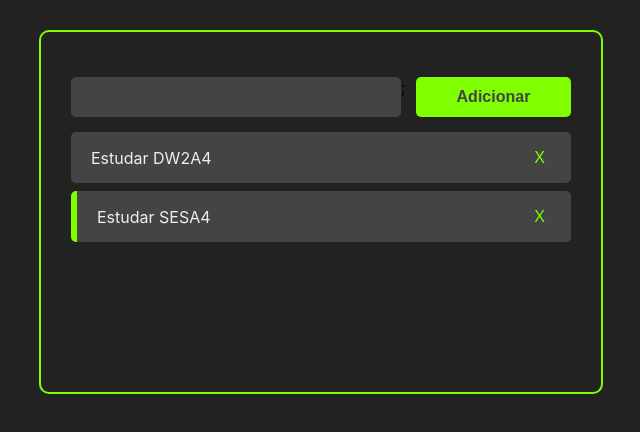
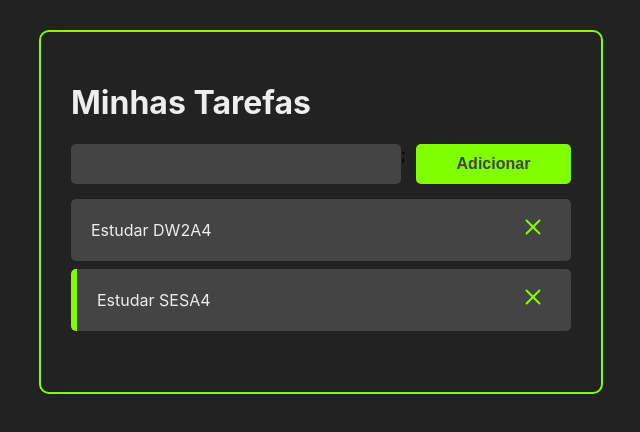
Before and after one commit to Leonardo168/2023.1.DW2A4, a React (Create React App) app: page / in a window 1280 px wide. Shown: the top 432 px of the page, without its empty margins (319-959 px from the left). Built offline with nearby package versions, Linux system fonts and the light colour scheme.

Commit message:
Ícone e Header

```diff
--- a/package.json
+++ b/package.json
@@ -8,6 +8,7 @@
     "@testing-library/user-event": "^13.5.0",
     "react": "^18.2.0",
     "react-dom": "^18.2.0",
+    "react-icons": "^4.10.1",
     "react-router-dom": "^5.3.4",
     "react-scripts": "^5.0.1",
     "uuid": "^9.0.0",
--- a/src/App.jsx
+++ b/src/App.jsx
@@ -2,8 +2,10 @@
 import {v4 as uuidv4} from "uuid";
 
 import Tasks from "./components/Tasks";
+import AddTask from "./components/AddTask";
+import Header from "./components/Header";
+
 import './App.css'
-import AddTask from "./components/AddTask";
 
 const App = () => {
   const [tasks, setTasks] = useState([
@@ -49,6 +51,7 @@
   return (
     <>
       <div className="container">
+      <Header />
         <AddTask handleTaskAddition={handleTaskAddition} />
         <Tasks
           tasks={tasks}
--- /dev/null
+++ b/src/components/Header.jsx
@@ -0,0 +1,7 @@
+import React from 'react';
+
+const Header = () => {
+    return ( <h1 style={{color: "#eee"}}>Minhas Tarefas</h1> );
+}
+
+export default Header;
--- a/src/components/Task.css
+++ b/src/components/Task.css
@@ -16,6 +16,6 @@
 .remove-task-button{
     background-color: #444;
     border: none;
-    font-size: 16px;
+    font-size: 24px;
     color: chartreuse;
 }
--- a/src/components/Task.jsx
+++ b/src/components/Task.jsx
@@ -1,4 +1,5 @@
 import React from "react";
+import {CgClose} from "react-icons/cg"
 
 import "./Task.css";
 
@@ -14,7 +15,7 @@
 
             <div className="buttons-container">
                 <button className="remove-task-button" onClick={() => handleTaskDeletion(task.id)}>
-                    X
+                    <CgClose />
                 </button>
             </div>
         </div>
```
Also changed, not shown: 1 other file (tests, documents, lock files or other folders).
